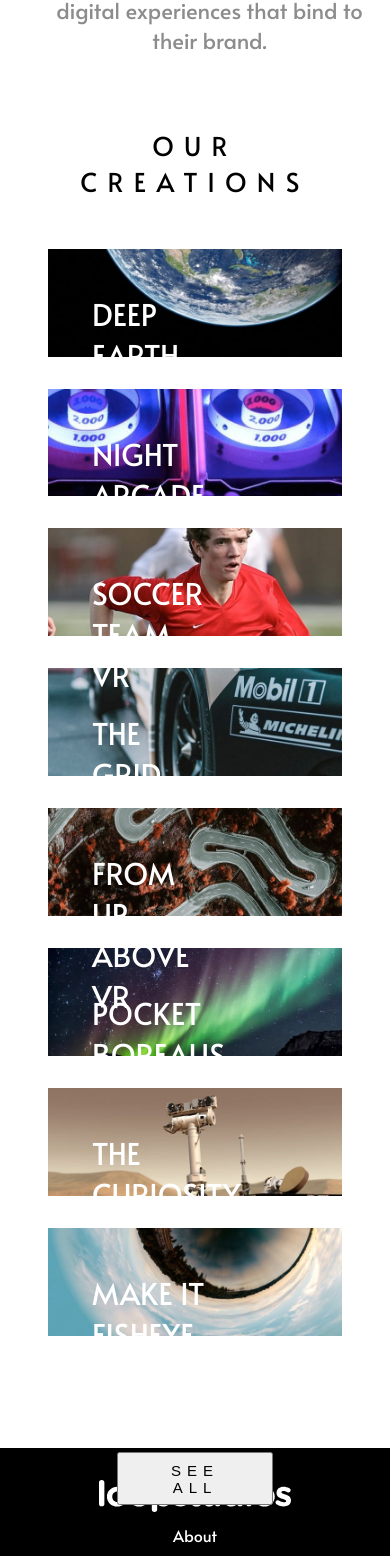
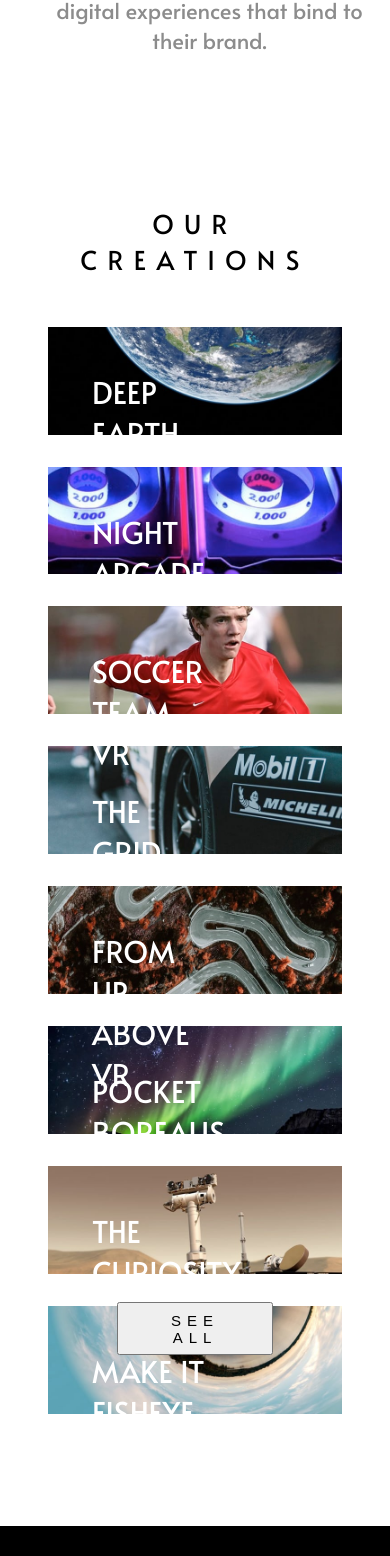
Before and after one commit to Alan-H-H/Vue__Scss__Landing__Loopstudios, a Vue app: page / in a window 390 px wide. Shown: the part 1260-2816 px from the top of the page. Built offline with nearby package versions, Linux system fonts and the light colour scheme.

Commit message:
Actualizar index.css

```diff
--- a/src/assets/index.css
+++ b/src/assets/index.css
@@ -236,12 +236,12 @@
     text-align: center;
   }
   .sectionbottom h1 {
-    margin-top: 20em;
+    margin-top: 23em;
     font-size: 26px;
   }
   .sectionbottom button {
     position: absolute;
-    margin-top: 123em;
+    margin-top: 113em;
     width: 40%;
     height: auto;
   }
```
